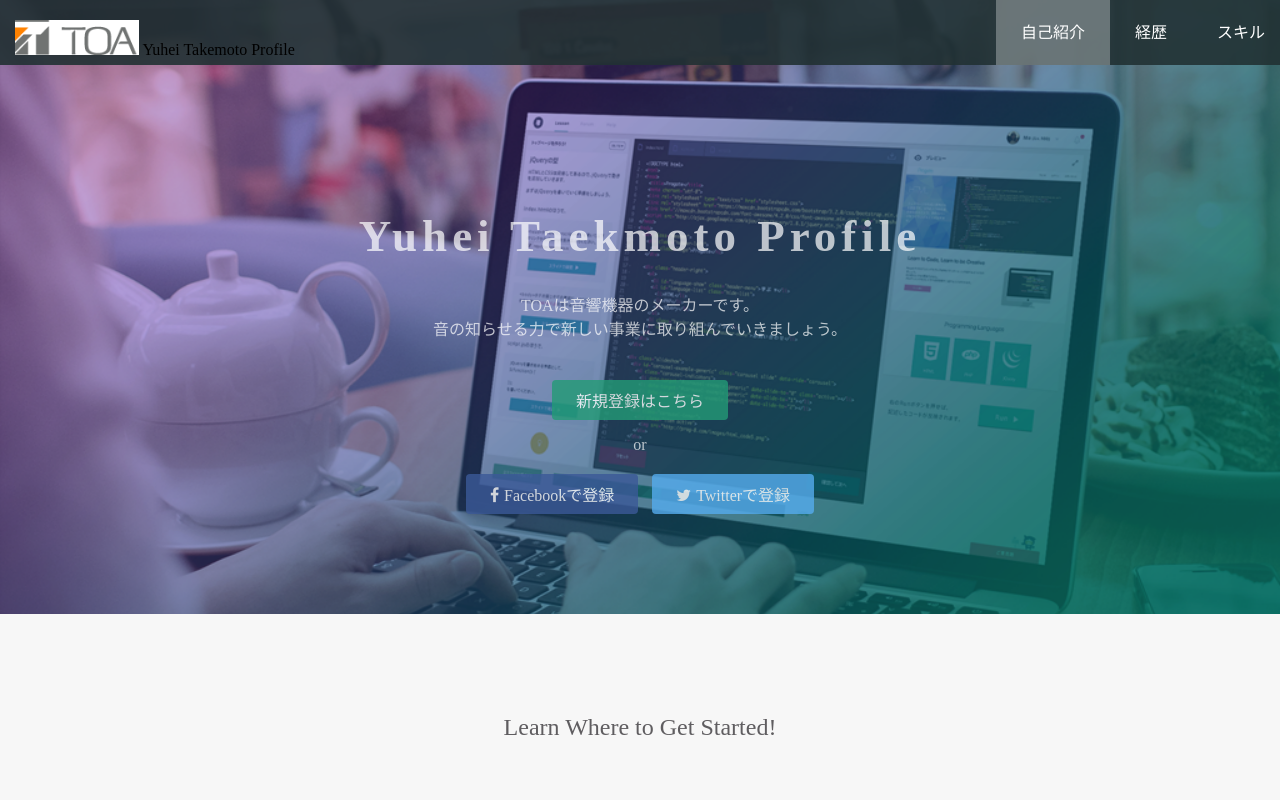
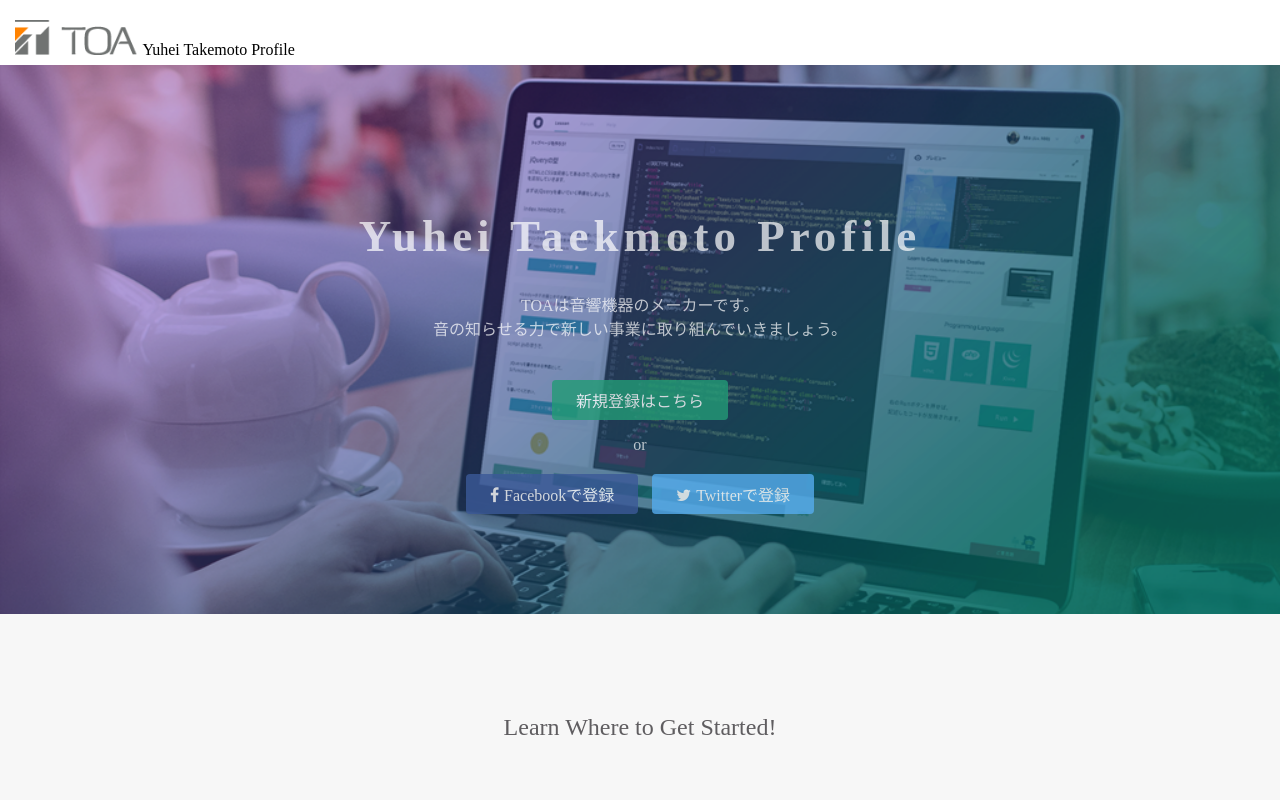
Before and after one commit to takemo1779/takemo1779.github.io, a plain HTML site: page index.html in a window 1280 px wide. In both pictures the pointer is over the link "自己紹介". Shown: the top 800 px of the page. Drawn offline with Linux system fonts and the light colour scheme.

Commit message:
Update stylesheet.css

```diff
--- a/stylesheet.css
+++ b/stylesheet.css
@@ -78,7 +78,7 @@ a {
 header {
   height: 65px;
   width: 100%;
-  background-color: rgba(34,49,52,0.9);
+  background-color: rgb(255, 255, 255);
   position :fixed;
   top: 0;
   z-index: 10;
@@ -108,7 +108,7 @@ header {
 }
 
 .header-right a:hover {
-  background-color: rgba(255,255,255,0.3);
+  background-color: rgb(255, 255, 255);
 }
 
 .lesson-wrapper {
```
